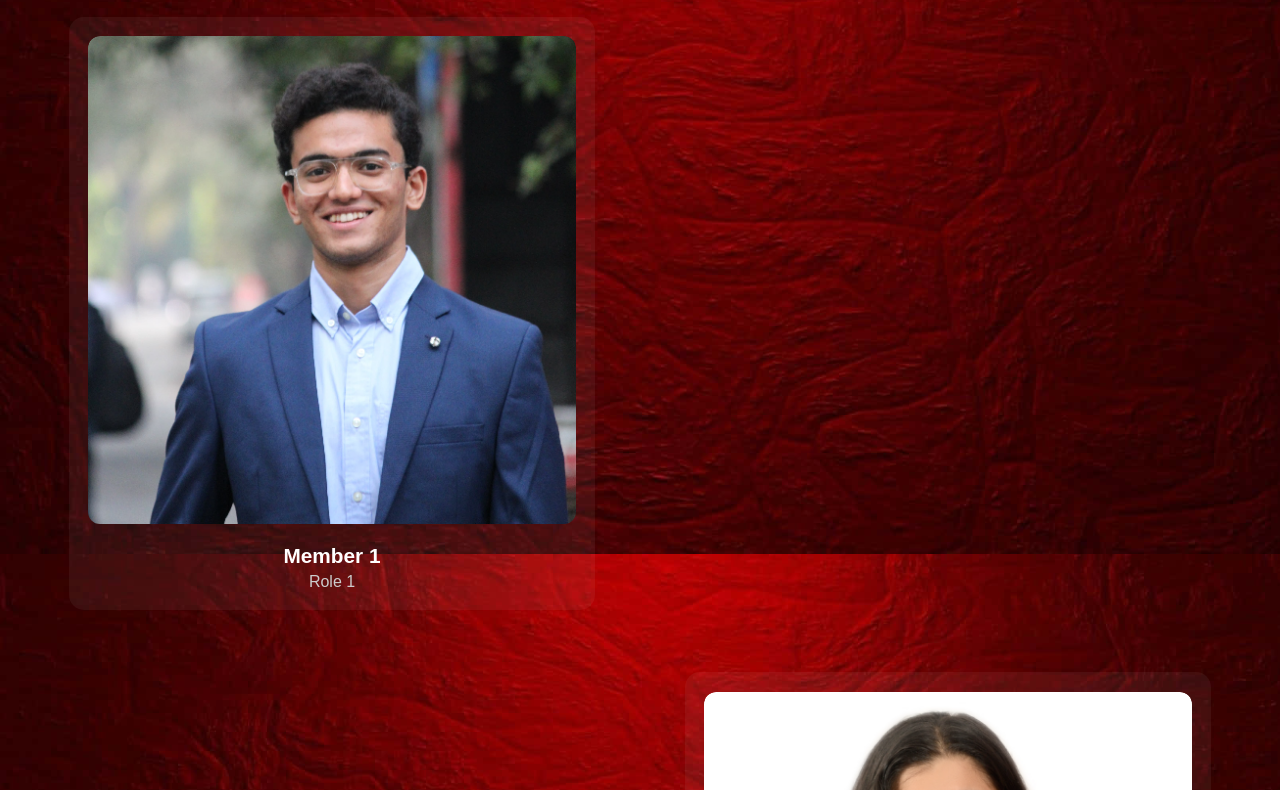
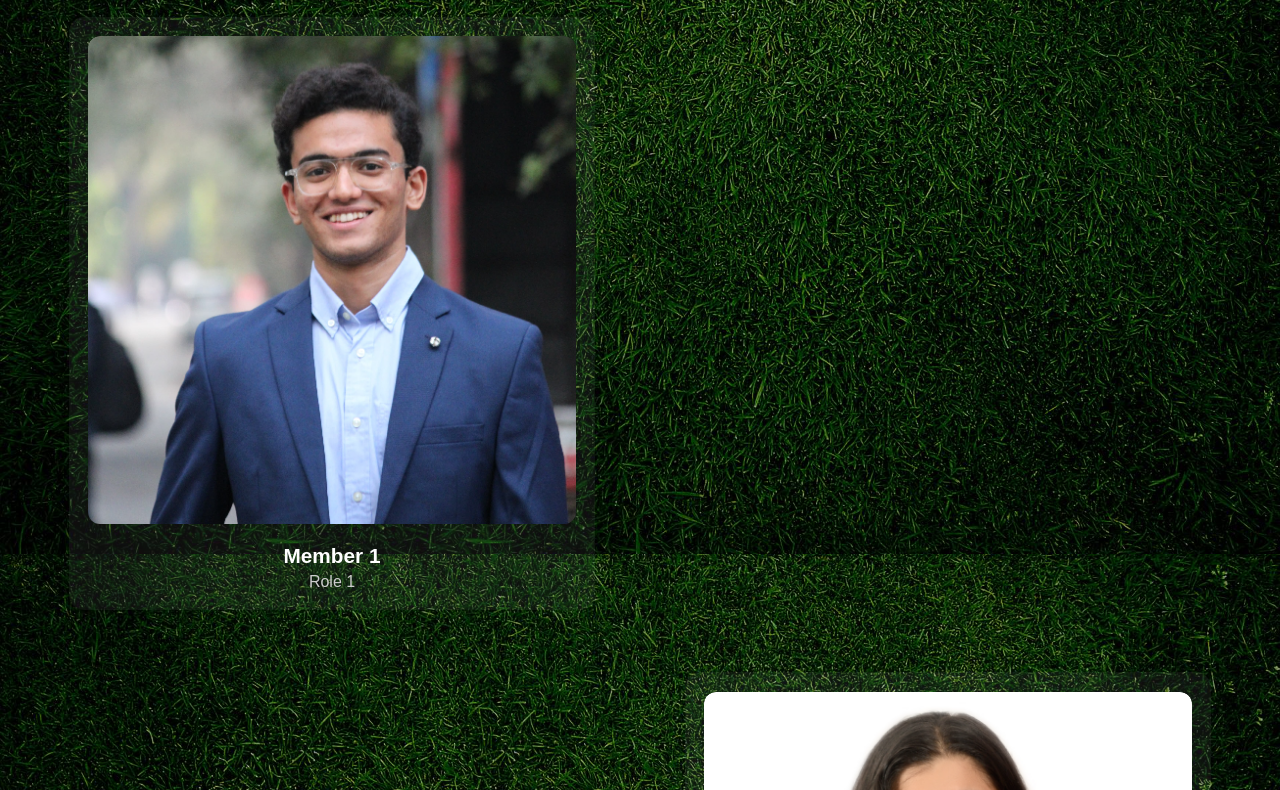
Before and after one commit to may768/ca, a plain HTML site: page team.html in a window 1280 px wide. Shown: the part 246-1036 px from the top of the page. Drawn offline with Linux system fonts and the light colour scheme.

Commit message:
Update team.css

```diff
--- a/team.css
+++ b/team.css
@@ -8,7 +8,7 @@
 body {
   font-family: 'Poppins', sans-serif;
   background: #0c0018;
-  background: url('gallery/10.jpg') no-repeat center center fixed;
+  background: url('gallery/15.jpeg') no-repeat center center fixed;
   background-size: cover;
   color: white;
   scroll-behavior: smooth;
```
